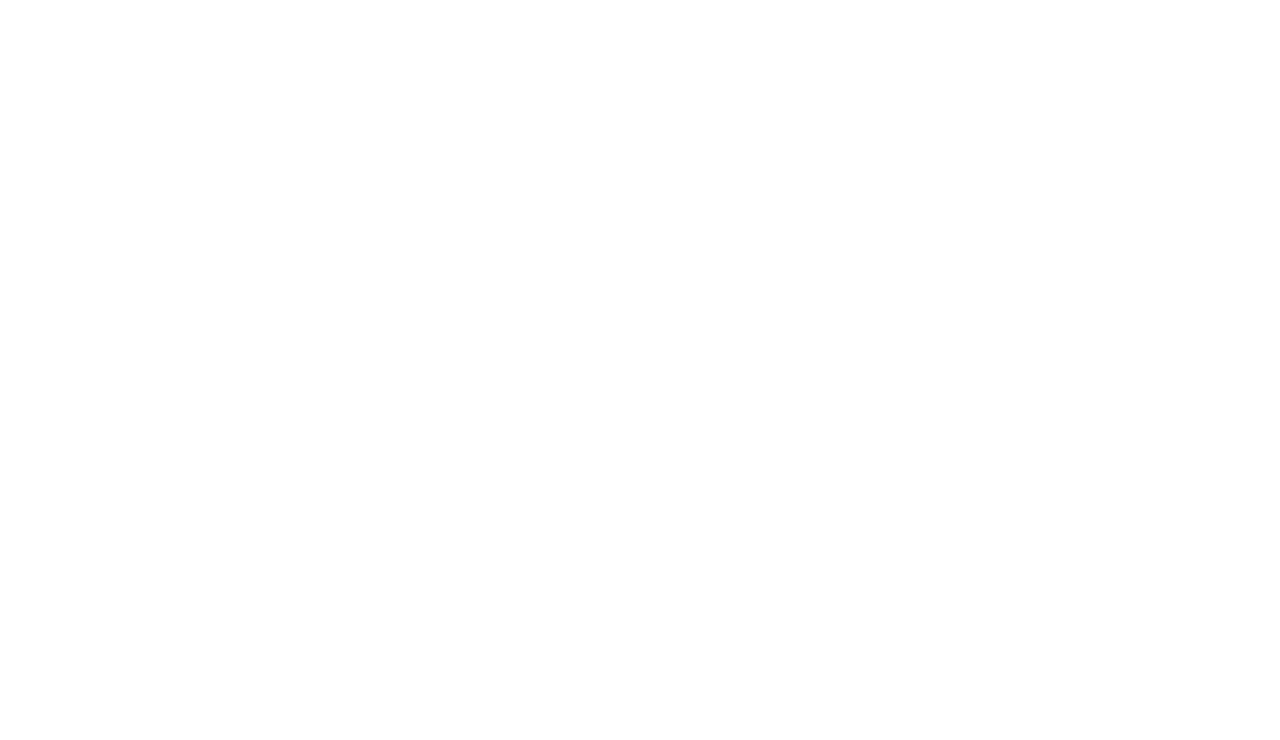
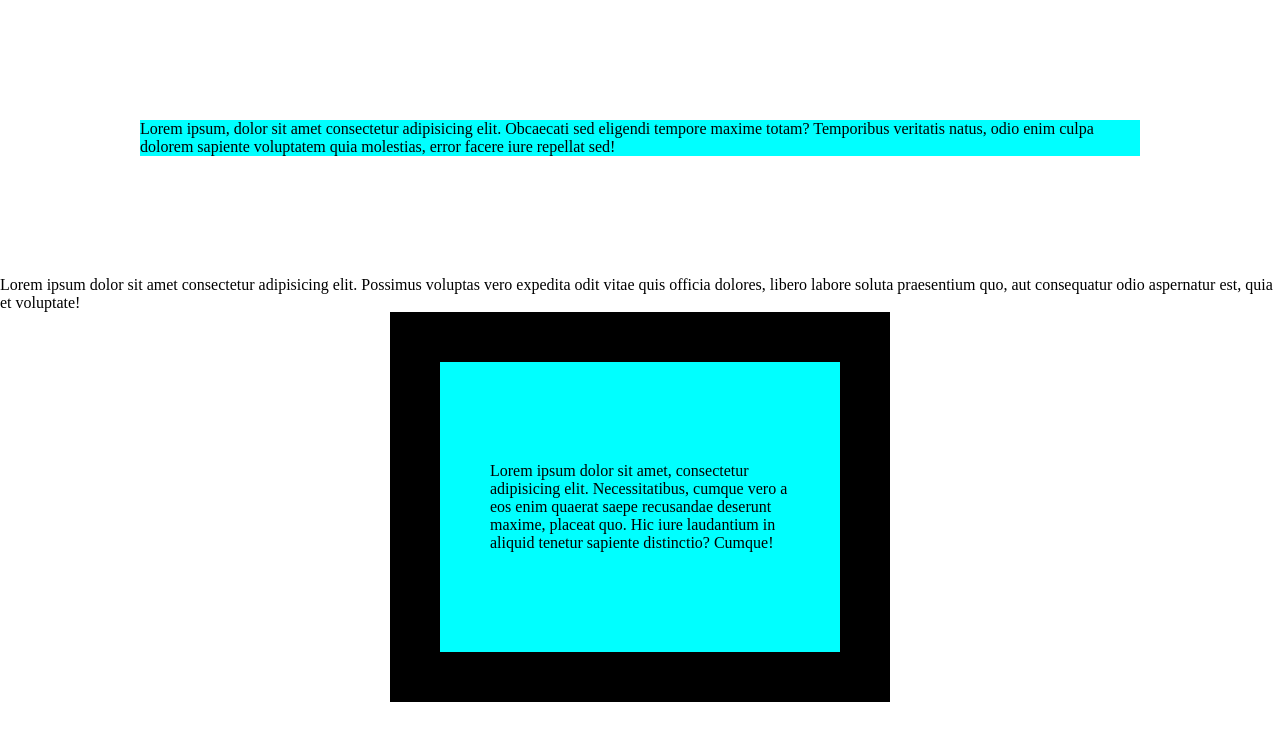
Before and after one commit to torone89/html-css-toboolist, a plain HTML site: page index.html in a window 1280 px wide. Drawn offline with Linux system fonts and the light colour scheme.

Commit message:
addding text boiler plate

```diff
--- a/css/style.css
+++ b/css/style.css
@@ -8,5 +8,21 @@
 /* Utility */
 
 /* Header */
+header {
+    width: 1000px;
+    margin: 120px auto;
+    background-color: aqua;
+}
+
+main {
+    width: 500px;
+    margin: 0px auto 50px;
+    border: 50px solid black;
+    padding: 100px 50px 100px 50px;
+    background-color: aqua;
+}
 
 /* Main */
+
+
+}
--- a/index.html
+++ b/index.html
@@ -7,6 +7,7 @@
     <meta name="viewport" content="width=device-width, initial-scale=1.0">
     <meta name="author" content="Francesco Tovani">
     <meta name="description" content="Toobo List">
+    <link rel="icon" href="img/Logo.png" type="img.png">
     <link rel="stylesheet" type="text/css" href="css/style.css">
     <title>Toboolist</title>
 </head>
@@ -14,13 +15,16 @@
 <body>
 
     <header>
+        Lorem ipsum, dolor sit amet consectetur adipisicing elit. Obcaecati sed eligendi tempore maxime totam?
+        Temporibus veritatis natus, odio enim culpa dolorem sapiente voluptatem quia molestias, error facere iure
+        repellat sed! </header>
+    Lorem ipsum dolor sit amet consectetur adipisicing elit. Possimus voluptas vero expedita odit vitae quis officia
+    dolores, libero labore soluta praesentium quo, aut consequatur odio aspernatur est, quia et voluptate!
+    <main>
+        Lorem ipsum dolor sit amet, consectetur adipisicing elit. Necessitatibus, cumque vero a eos enim quaerat saepe
+        recusandae deserunt maxime, placeat quo. Hic iure laudantium in aliquid tenetur sapiente distinctio? Cumque!
+    </main>
 
-    </header>
-
-    <main>
-
-
-    </main>
 </body>
 
 </html>
```
